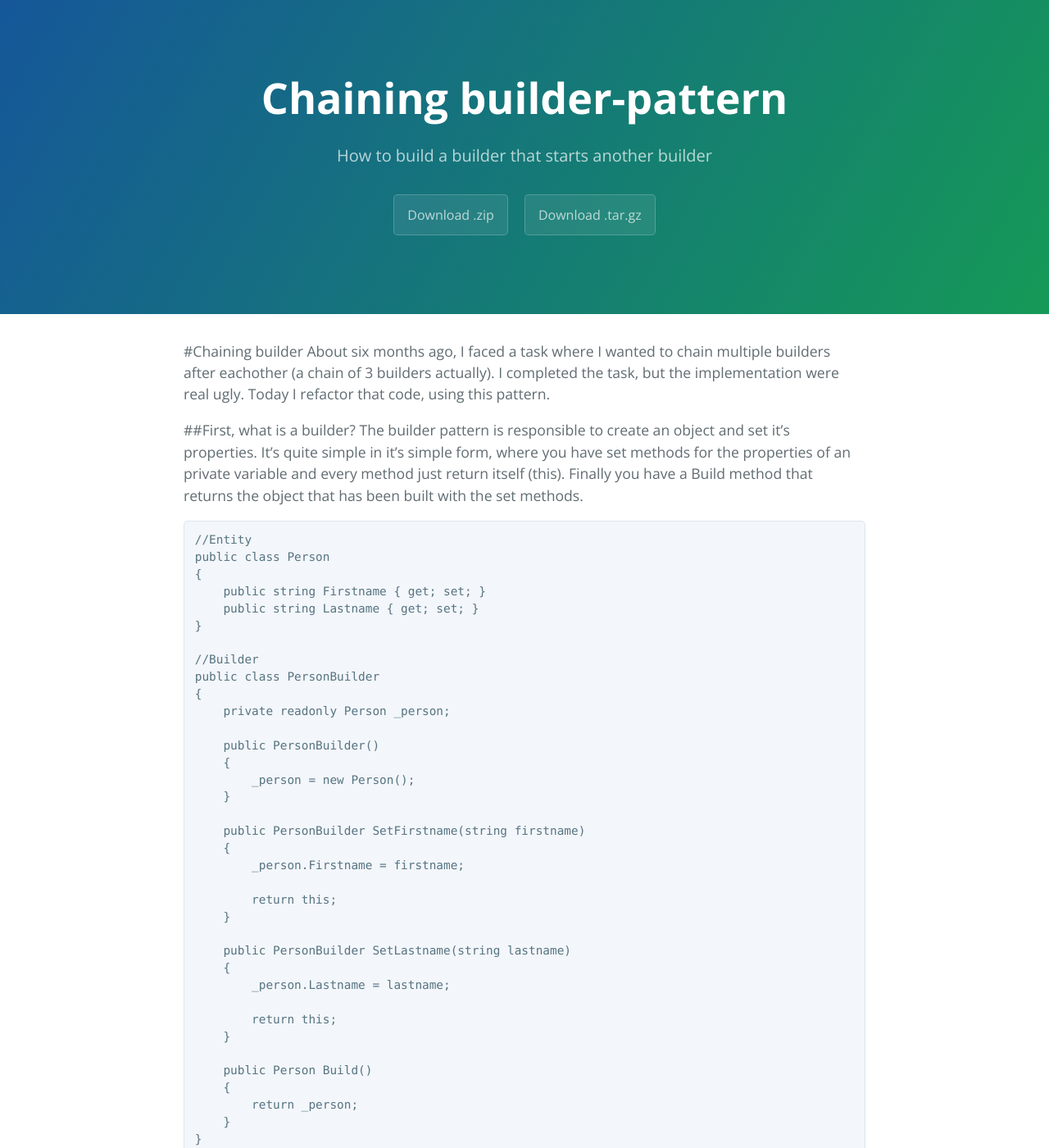
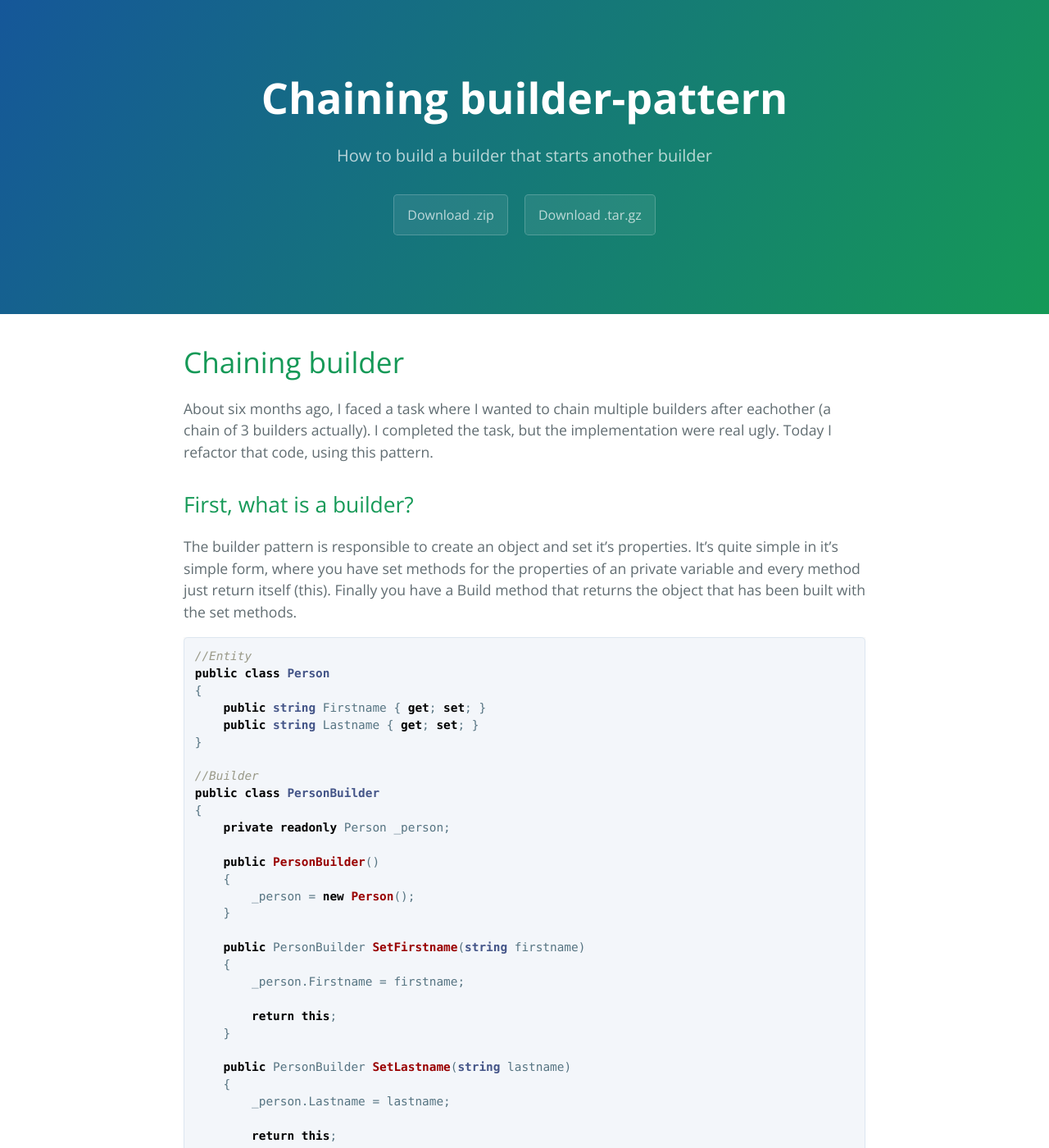
Before and after one commit to JimmyAtSchotte/JimmyAtSchotte.github.io, a Jekyll site: the page built from _posts/2019-06-04-Chaining-builders.md, in a window 1280 px wide and 1400 px high. Shown: the whole window at 82% size. Built offline with Jekyll 4.4.1, drawn with Linux system fonts in a browser that asks for light colours; our own code applies the rules of GitHub Pages for plain Markdown files; some of the changed text lies outside the part shown.

Commit message:
Layout fixes

````diff
--- a/_posts/2019-06-04-Chaining-builders.md
+++ b/_posts/2019-06-04-Chaining-builders.md
@@ -3,13 +3,13 @@ title: Chaining builder-pattern
 description: How to build a builder that starts another builder
 categories: blog
 ---
-#Chaining builder
+# Chaining builder
 About six months ago, I faced a task where I wanted to chain multiple builders after eachother (a chain of 3 builders actually). I completed the task, but the implementation were real ugly. Today I refactor that code, using this pattern.
 
-##First, what is a builder?
+## First, what is a builder?
 The builder pattern is responsible to create an object and set it's properties. It's quite simple in it's simple form, where you have set methods for the properties of an private variable and every method just return itself (this). Finally you have a Build method that returns the object that has been built with the set methods.
 
-```C#
+```csharp
 //Entity
 public class Person
 {
@@ -54,10 +54,10 @@ var person = new PersonBuilder()
                         .Build();
 ```
 
-##Adding chaining builders
+## Adding chaining builders
 Consider that we want to add children to the Person entity above. It can be accomplish by having a Set method with `Action<PersonBuilder<>` as an argument:
 
-```C#
+```csharp
 //Entity
 public class Person
 {
@@ -92,5 +92,5 @@ var person = new PersonBuilder()
                         .Build();
 ```
 
-##Final word
+## Final word
 In my PersonBuilder example, I reuse the same builder. I did so to keep this post a bit shorter, but you can use this pattern to chain any type of builder.
````
